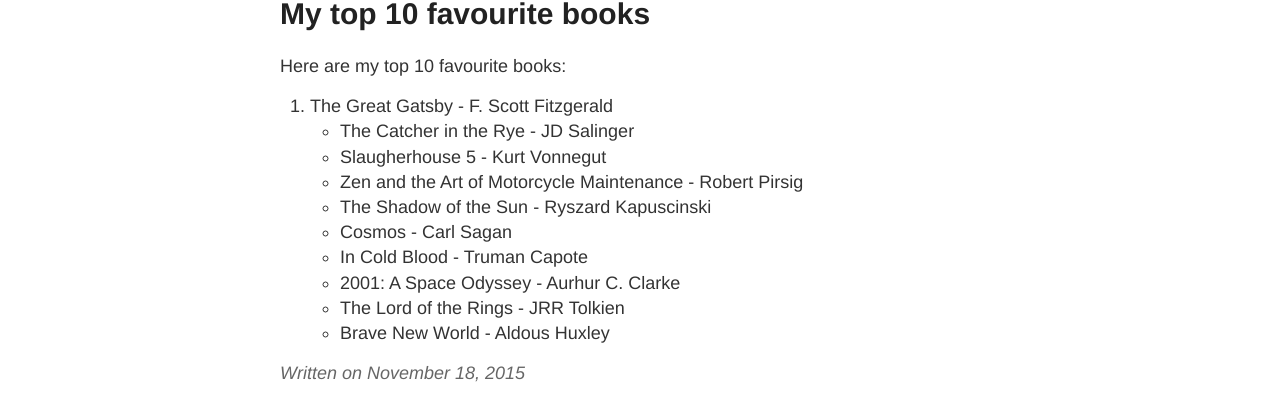
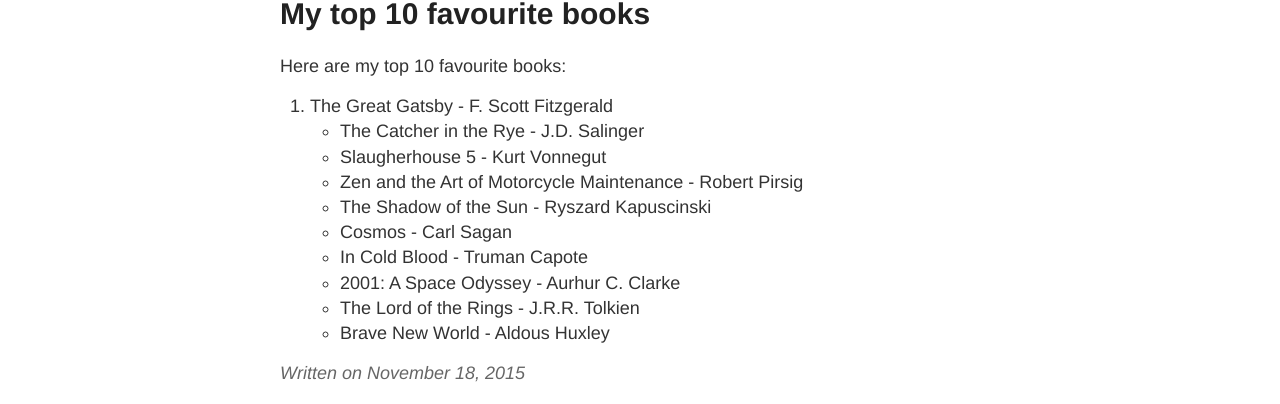
Before and after one commit to stephenbourke/stephenbourke.github.io, a Jekyll site: the page built from _posts/2015-11-18-Top-Books.md, in a window 1280 px wide. Shown: the part 173-577 px from the top of the page. Built offline with Jekyll 4.4.1, drawn with Linux system fonts in a browser that asks for light colours; Markdown is read by kramdown in place of the engine named in the settings.

Commit message:
change formating top books

```diff
--- a/_posts/2015-11-18-Top-Books.md
+++ b/_posts/2015-11-18-Top-Books.md
@@ -6,12 +6,12 @@ title: My top 10 favourite books
 Here are my top 10 favourite books:
 
 1. The Great Gatsby - F. Scott Fitzgerald
-+ The Catcher in the Rye - JD Salinger
++ The Catcher in the Rye - J.D. Salinger
 + Slaugherhouse 5 - Kurt Vonnegut
 + Zen and the Art of Motorcycle Maintenance - Robert Pirsig
 + The Shadow of the Sun - Ryszard Kapuscinski
 + Cosmos - Carl Sagan
 + In Cold Blood - Truman Capote
 + 2001: A Space Odyssey - Aurhur C. Clarke
-+ The Lord of the Rings - JRR Tolkien
++ The Lord of the Rings - J.R.R. Tolkien
 + Brave New World - Aldous Huxley
```
